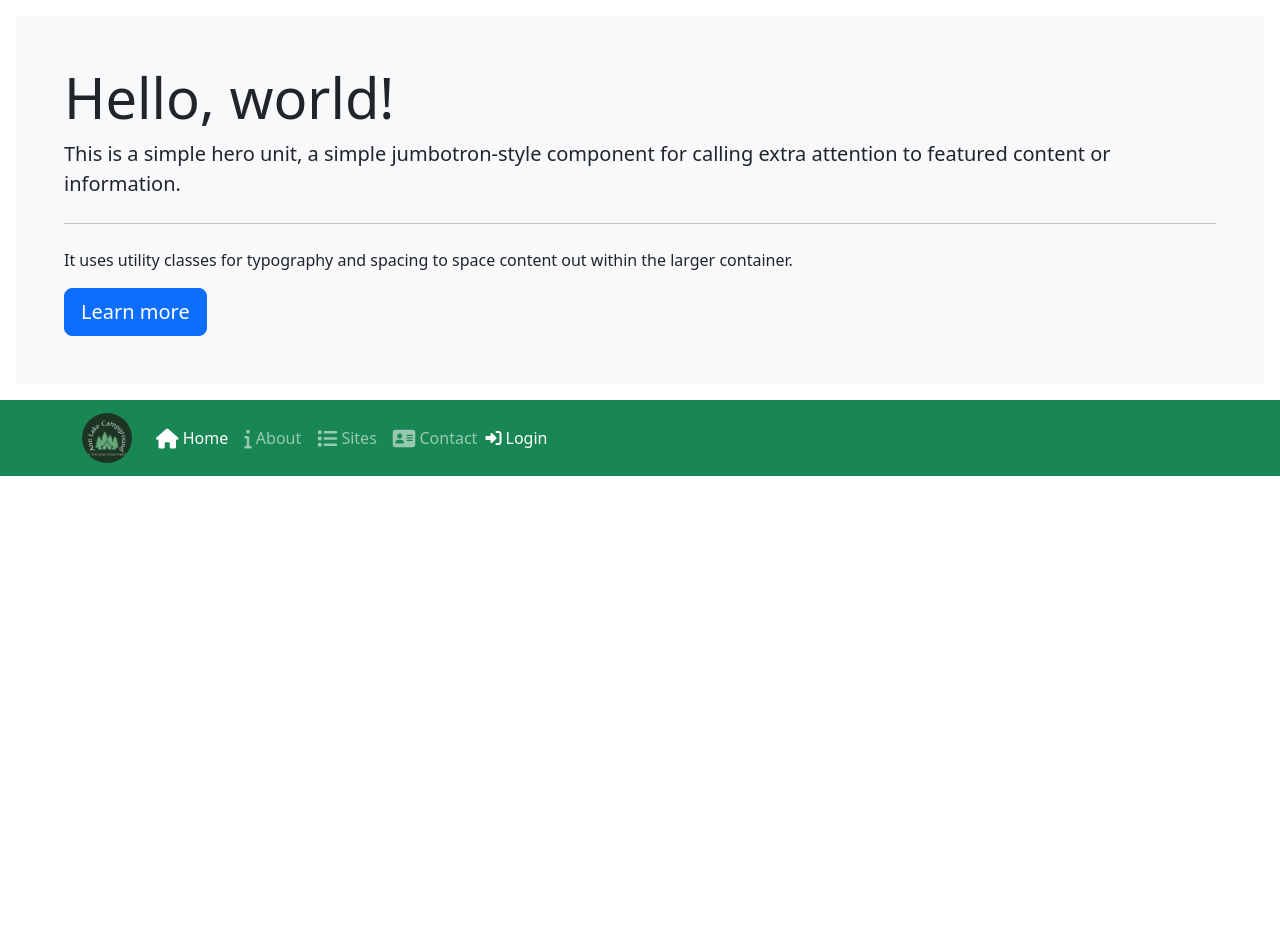
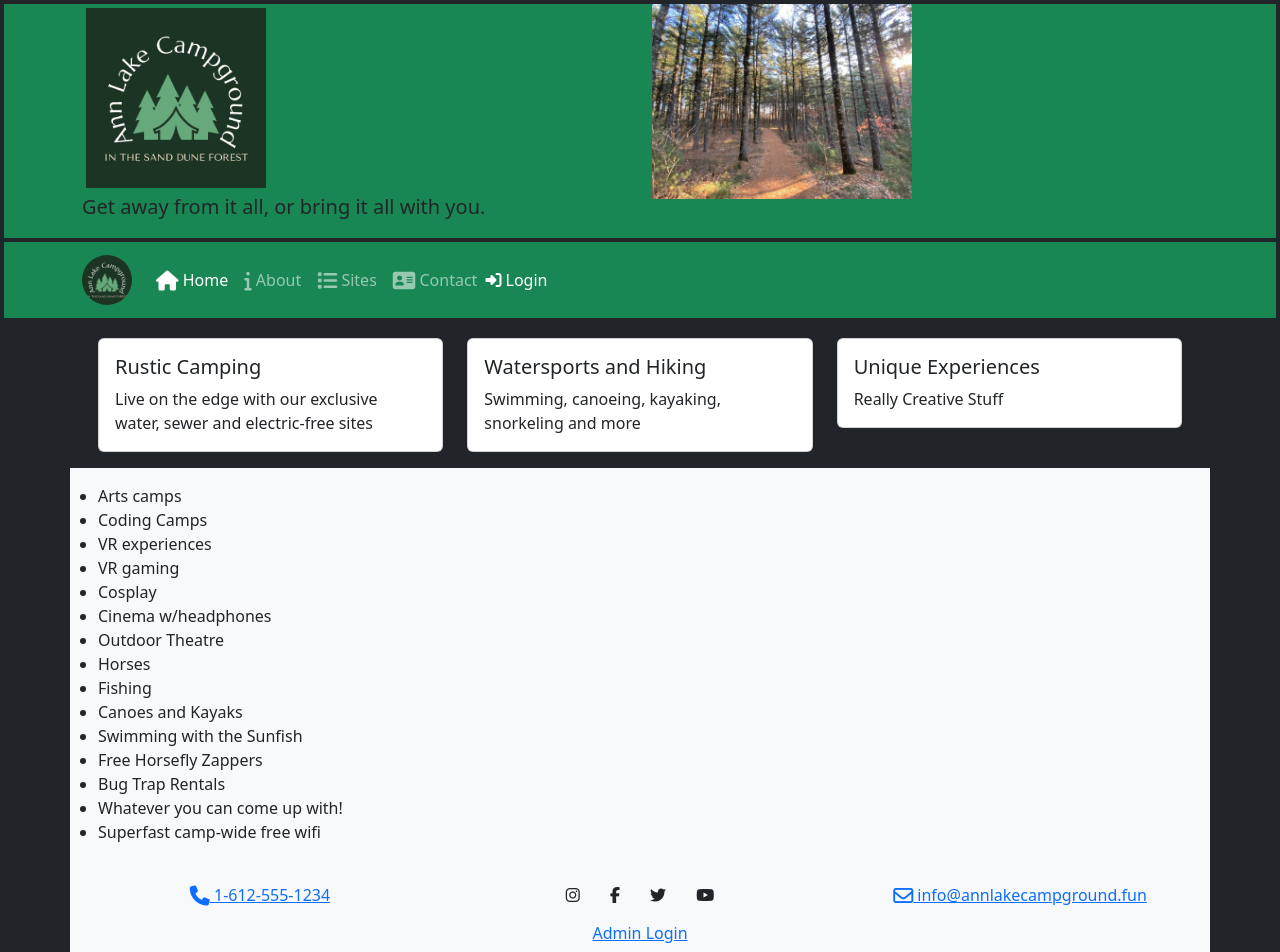
Before and after one commit to DaveBBL/annlake, a website: page index.html in a window 1280 px wide. Before the commit the page ends 800 px from the top, so only its background shows below. Drawn offline with nearby package versions, Linux system fonts and the light colour scheme.

Commit message:
Add main cards and todo list, admin link

```diff
--- /dev/null
+++ b/css/styles.scss
@@ -0,0 +1 @@
+$card-height: 100%;
--- a/index.html
+++ b/index.html
@@ -10,33 +10,45 @@
       integrity="sha384-rbsA2VBKQhggwzxH7pPCaAqO46MgnOM80zW1RWuH61DGLwZJEdK2Kadq2F9CUG65"
       crossorigin="anonymous"
     />
+    <link rel="stylesheet" href="css/styles.css" />
     <script
       src="https://kit.fontawesome.com/21b4c1cb9d.js"
       crossorigin="anonymous"
     ></script>
     <title>Ann Lake Campground</title>
   </head>
-  <body>
+  <body class="bg-dark">
     <!-- Hero Banner -->
-
     <header>
-      <div class="bg-light p-5 rounded-lg m-3">
-        <h1 class="display-4">Hello, world!</h1>
-        <p class="lead">
-          This is a simple hero unit, a simple jumbotron-style component for
-          calling extra attention to featured content or information.
-        </p>
-        <hr class="my-4" />
-        <p>
-          It uses utility classes for typography and spacing to space content
-          out within the larger container.
-        </p>
-        <a class="btn btn-primary btn-lg" href="#" role="button">Learn more</a>
+      <div class="bg-success rounded-lg m-1">
+        <div class="container">
+          <div class="row">
+            <div class="col-sm-6">
+              <img
+                class="img-fluid m-1"
+                src="img/logo.png"
+                alt="Ann Lake Campground Logo"
+                width="180"
+              />
+              <p class="lead">
+                Get away from it all, or bring it all with you.
+              </p>
+            </div>
+            <div class="col-sm-6">
+              <img
+                class="img-fluid"
+                src="img/sand_dunes_trail.jpg"
+                alt="A sandy trail though the pines"
+                width="260"
+              />
+            </div>
+          </div>
+        </div>
       </div>
     </header>
 
     <!-- NavBar -->
-    <nav class="navbar navbar-expand-sm navbar-dark bg-success sticky-top">
+    <nav class="navbar navbar-expand-sm navbar-dark bg-success sticky-top m-1">
       <div class="container">
         <a class="navbar-brand" href="#">
           <img
@@ -91,6 +103,117 @@
       </div>
     </nav>
 
+    <!-- Main Cards -->
+    <div class="container">
+      <div class="row p-3">
+        <div class="col-sm-4">
+          <div class="card">
+            <div class="card-body">
+              <h5 class="card-title">Rustic Camping</h5>
+              <p class="card-text">
+                Live on the edge with our exclusive water, sewer and
+                electric-free sites
+              </p>
+            </div>
+          </div>
+        </div>
+        <div class="col-sm-4">
+          <div class="card">
+            <div class="card-body">
+              <h5 class="card-title">Watersports and Hiking</h5>
+              <p class="card-text">
+                Swimming, canoeing, kayaking, snorkeling and more
+              </p>
+            </div>
+          </div>
+        </div>
+        <div class="col-sm-4">
+          <div class="card">
+            <div class="card-body">
+              <h5 class="card-title">Unique Experiences</h5>
+              <p class="card-text">Really Creative Stuff</p>
+            </div>
+          </div>
+        </div>
+      </div>
+      <div class="row p-3 bg-light">
+        <ul>
+          <li>Arts camps</li>
+          <li>Coding Camps</li>
+          <li>VR experiences</li>
+          <li>VR gaming</li>
+          <li>Cosplay</li>
+          <li>Cinema w/headphones</li>
+          <li>Outdoor Theatre</li>
+          <li>Horses</li>
+          <li>Fishing</li>
+          <li>Canoes and Kayaks</li>
+          <li>Swimming with the Sunfish</li>
+          <li>Free Horsefly Zappers</li>
+          <li>Bug Trap Rentals</li>
+          <li>Whatever you can come up with!</li>
+          <li>Superfast camp-wide free wifi</li>
+        </ul>
+      </div>
+    </div>
+
+    <!-- Footer -->
+    <footer class="site-footer">
+      <div class="container">
+        <div class="row bg-light">
+          <!-- Phone -->
+          <div class="col-sm-4 text-center">
+            <a role="button" class="btn btn-link" href="tel:+12065551234">
+              <i class="fa fa-phone fa-lg text-primary"></i> 1-612-555-1234
+            </a>
+          </div>
+          <!-- Social Media -->
+          <div class="col-sm-4 text-center">
+            <a
+              class="btn btn-social-icon btn-instagram"
+              href="http://instagram.com/"
+            >
+              <i class="fa fa-instagram"></i>
+            </a>
+            <a
+              class="btn btn-social-icon btn-facebook"
+              href="http://facebook.com/"
+            >
+              <i class="fa fa-facebook"></i>
+            </a>
+            <a
+              class="btn btn-social-icon btn-twitter"
+              href="http://twitter.com/"
+            >
+              <i class="fa fa-twitter"></i>
+            </a>
+            <a
+              class="btn btn-social-icon btn-google"
+              href="http://youtube.com/"
+            >
+              <i class="fa fa-youtube"></i>
+            </a>
+          </div>
+          <div class="col-sm-4 text-center">
+            <a
+              role="button"
+              class="btn btn-link"
+              href="mailto:info@annlakecampground.fun"
+            >
+              <i class="fa fa-envelope-o fa-lg text-primary"></i>
+              info@annlakecampground.fun
+            </a>
+          </div>
+        </div>
+        <!-- Site Info -->
+        <div class="row bg-light">
+          <div class="col-12 text-center">
+            <a href="admin-login.html" class="btn btn-link" role="button">Admin Login</a>
+          </div>
+        </div>
+      </div>
+    </footer>
+
     <script
       src="https://cdn.jsdelivr.net/npm/bootstrap@5.2.3/dist/js/bootstrap.bundle.min.js"
       integrity="sha384-kenU1KFdBIe4zVF0s0G1M5b4hcpxyD9F7jL+jjXkk+Q2h455rYXK/7HAuoJl+0I4"
--- a/package.json
+++ b/package.json
@@ -19,6 +19,7 @@
   },
   "homepage": "https://github.com/DaveBBL/annlake#readme",
   "devDependencies": {
-    "lite-server": "^2.6.1"
+    "lite-server": "^2.6.1",
+    "sass": "^1.58.3"
   }
 }
```
Also changed, not shown: css/styles.css (added), img/sand_dunes_trail-250.jpg (added), img/sand_dunes_trail.jpg (added), 2 other files.
